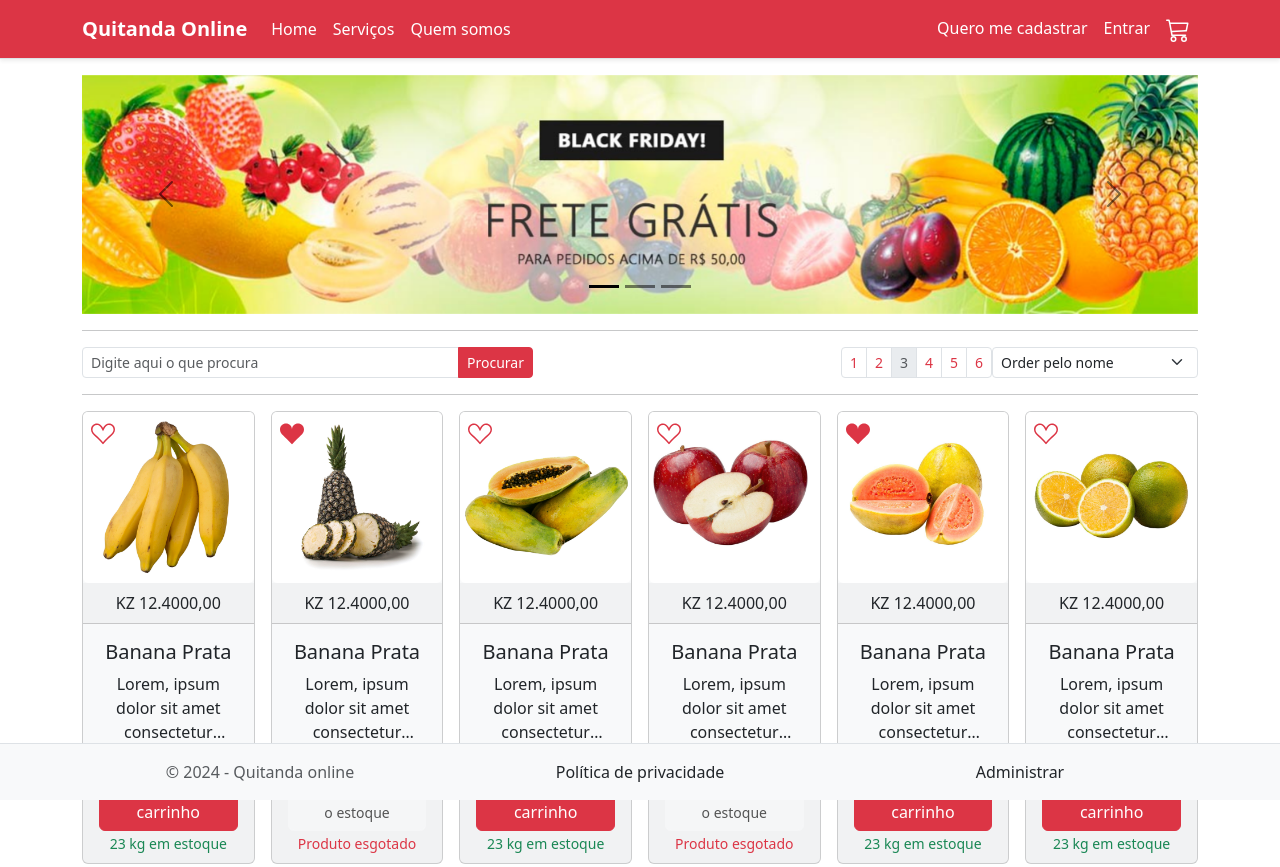
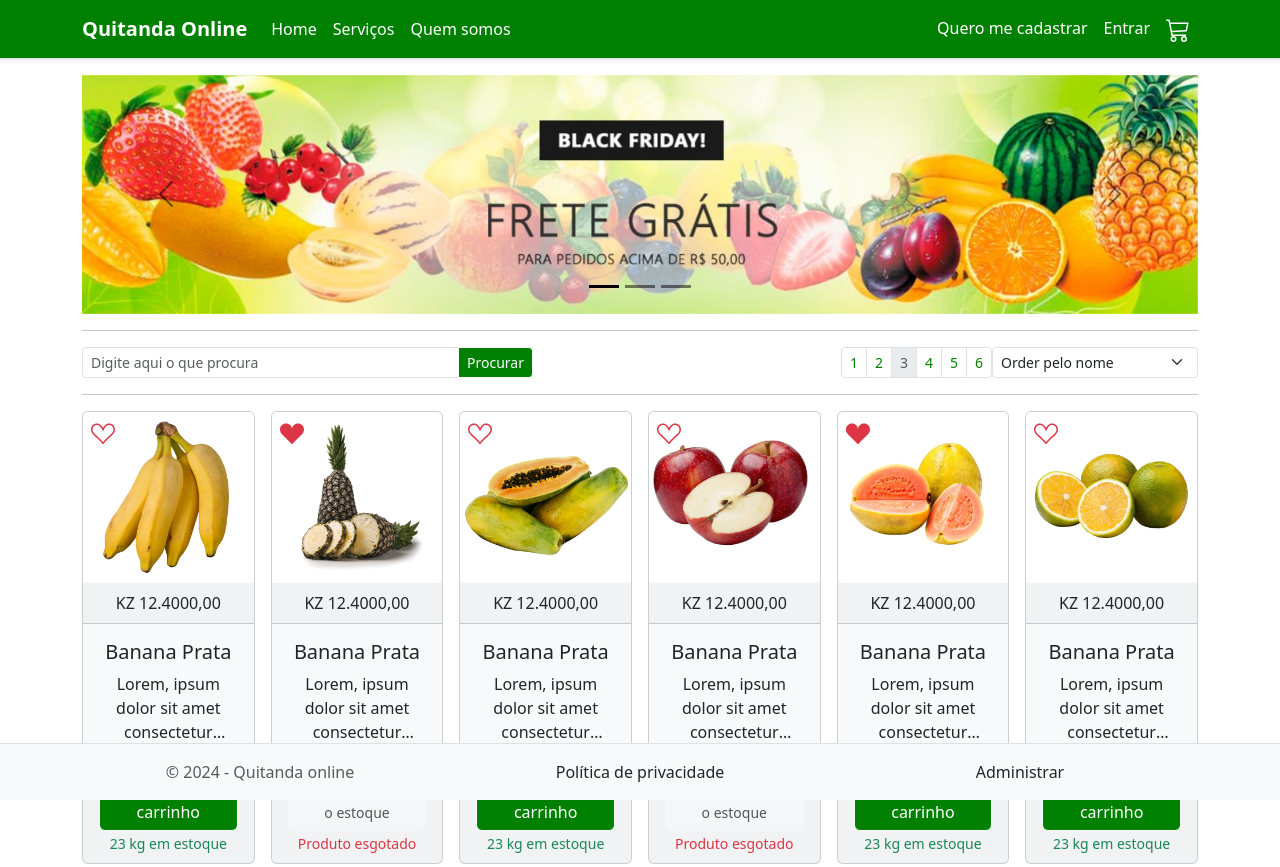
Before and after one commit to Vicente04Dev/Quitanta-Online, a website: page index.html in a window 1280 px wide. Shown: the top 867 px of the page. Drawn offline with nearby package versions, Linux system fonts and the light colour scheme.

Commit message:
modifying CSS

```diff
--- a/CSS/styles.css
+++ b/CSS/styles.css
@@ -13,7 +13,19 @@
     overflow: hidden;
     text-overflow: ellipsis;
 }
-
+.green{
+    background-color: green;
+}
+.btn-danger{
+    background-color: green;
+    color: #fff;
+    border-color: white;
+}
+.btn-danger:hover{
+    background-color: rgb(13, 211, 13);
+    color: #fff;
+    border-color: green;
+}
 @media screen and (max-width: 469px) {
     .mt-xs-3 {
         margin-top: 1rem;
@@ -77,5 +89,5 @@
 
 /* adicionado para deixar links de paginação em vermelho */
 .page-link {
-    color: var(--bs-danger);
+    color: green;
 }
--- a/index.html
+++ b/index.html
@@ -14,7 +14,7 @@
   <body>
 
     <!-- Nav Bar de navegação-->
-    <nav class="navbar navbar-expand-lg navbar-dark bg-danger border-bottom shadow-sm mb-3">
+    <nav class="navbar navbar-expand-lg navbar-dark green border-bottom shadow-sm mb-3">
       <div class="container">
         <a href="index.html" class="navbar-brand"> <strong>Quitanda Online</strong></a>
         <button class="navbar-toggler" type="button" data-bs-toggle="collapse" data-bs-target=".navbar-collapse">
@@ -148,7 +148,7 @@
             <div class="card text-center bg-light">
               <a href="#" class="position-absolute right-0 p-2 text-danger">
                 <svg id="cart3" class="bi" width="24" height="24" fill="currentColor">
-                  <use xlink:href="/bi.svg#suit-heart"/>
+                  <use xlink:href="/bi.svg#suit-heart" class="green"/>
                 </svg>
               </a>
               <img src="img/produtos/000001.jpg" class="card-img">
```
Also changed, not shown: cadastro.html (+1 -1 lines), confirmarcadastro.html (+1 -1 lines).
